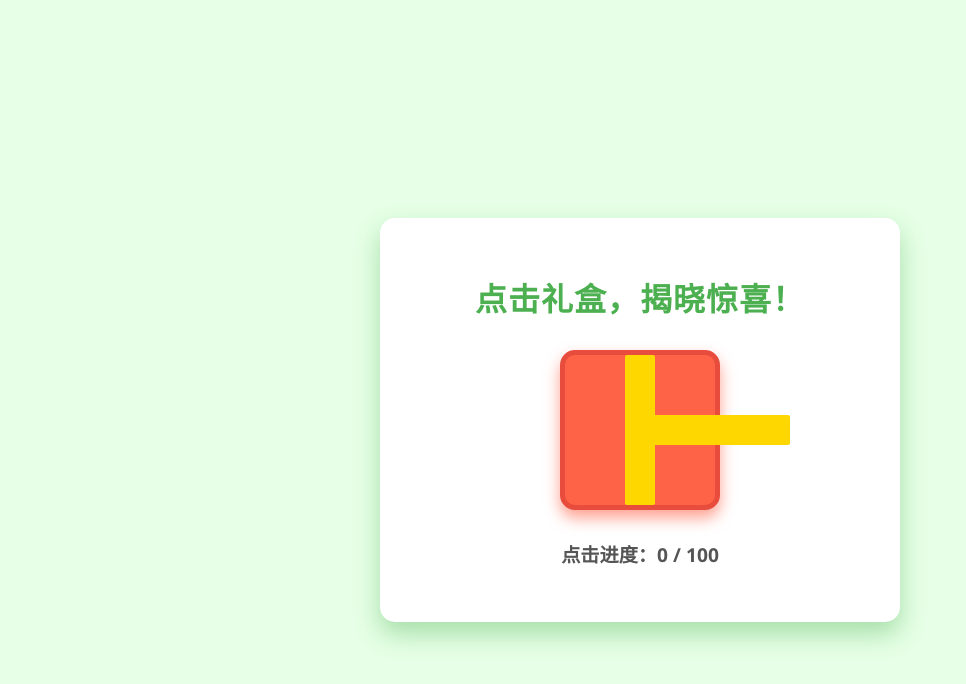
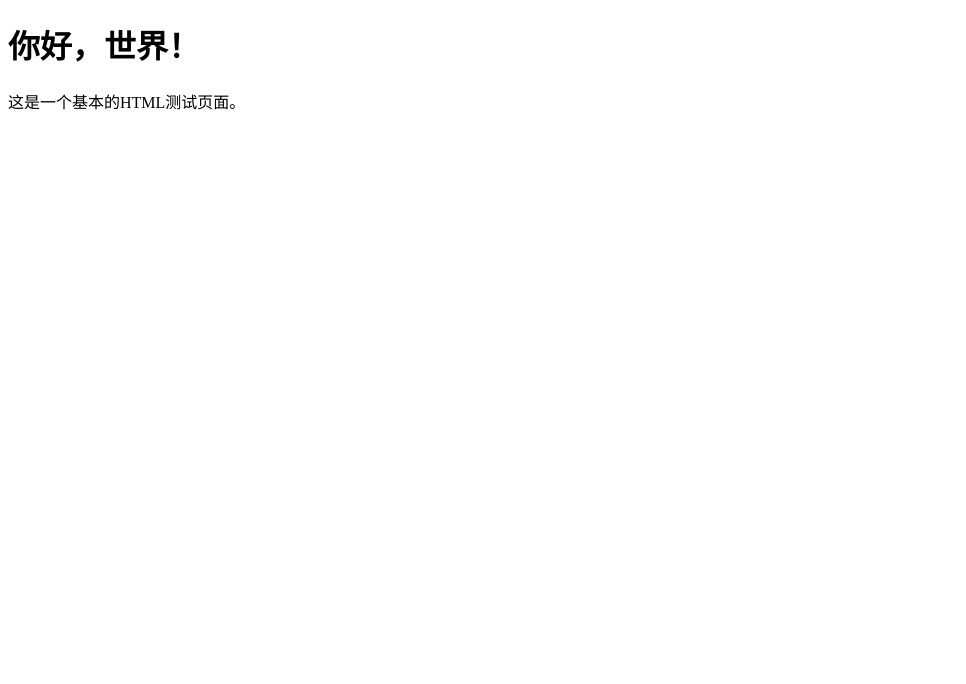
Before and after one commit to ssjnssns/Rumengawa, a plain HTML site: page index.html in a window 1280 px wide. Shown: the whole page, without its empty margins (0-966 px from the left). Drawn offline with Linux system fonts and the light colour scheme.

Commit message:
Update index.html

```diff
--- a/index.html
+++ b/index.html
@@ -3,161 +3,10 @@
 <head>
     <meta charset="UTF-8">
     <meta name="viewport" content="width=device-width, initial-scale=1.0">
-    <title>神秘礼盒：揭示豌豆射手</title>
-    <style>
-        body {
-            background-color: #e6ffe6; /* 柔和的浅绿色背景 */
-            font-family: 'Segoe UI', Tahoma, Geneva, Verdana, sans-serif;
-            margin: 0;
-            display: flex;
-            justify-content: center;
-            align-items: center;
-            min-height: 100vh;
-            color: #333;
-            padding: 20px;
-            flex-direction: column; /* 垂直居中内容 */
-        }
-
-        .container {
-            background-color: white;
-            padding: 35px;
-            border-radius: 15px;
-            box-shadow: 0 12px 25px rgba(76, 175, 80, 0.4);
-            text-align: center;
-            max-width: 450px;
-            width: 90%;
-            transition: transform 0.3s ease;
-        }
-
-        .container:hover {
-            transform: translateY(-5px);
-        }
-
-        h1 {
-            color: #4CAF50;
-            margin-bottom: 25px;
-            font-size: 2em;
-            letter-spacing: 1px;
-        }
-
-        /* 礼盒样式 */
-        #giftBox {
-            width: 150px;
-            height: 150px;
-            background-color: #ff6347; /* 鲜艳的红色礼盒 */
-            border-radius: 15px;
-            margin: 30px auto;
-            position: relative;
-            cursor: pointer;
-            box-shadow: 0 8px 15px rgba(255, 99, 71, 0.6);
-            transition: all 0.2s ease-in-out;
-            border: 5px solid #e74c3c;
-        }
-
-        #giftBox:hover {
-            transform: scale(1.05) rotate(2deg);
-            box-shadow: 0 12px 20px rgba(255, 99, 71, 0.8);
-        }
-
-        /* 礼盒丝带 */
-        #giftBox::before, #giftBox::after {
-            content: '';
-            position: absolute;
-            background-color: #ffd700; /* 金色丝带 */
-            border-radius: 2px;
-        }
-        /* 垂直丝带 */
-        #giftBox::before {
-            width: 30px;
-            height: 100%;
-            left: 50%;
-            transform: translateX(-50%);
-        }
-        /* 水平丝带 */
-        #giftBox::after {
-            height: 30px;
-            width: 100%;
-            top: 50%;
-            transform: translateY(-50%);
-        }
-
-        /* 点击进度显示 */
-        #clickCount {
-            margin-top: 20px;
-            font-size: 1.2em;
-            color: #555;
-            font-weight: bold;
-        }
-
-        /* 豌豆射手图片容器，初始隐藏 */
-        #peashooterDisplay {
-            display: none; /* 初始隐藏 */
-            animation: fadeIn 1s ease-out forwards; /* 出现时淡入效果 */
-        }
-
-        #peashooterDisplay img {
-            max-width: 100%;
-            height: auto;
-            border-radius: 10px;
-            border: 4px solid #81c784;
-            display: block;
-            margin: 0 auto 20px;
-        }
-
-        #peashooterDisplay p {
-            margin-top: 15px;
-            font-style: italic;
-            color: #666;
-            font-size: 1.1em;
-        }
-
-        /* 淡入动画 */
-        @keyframes fadeIn {
-            from { opacity: 0; transform: translateY(20px); }
-            to { opacity: 1; transform: translateY(0); }
-        }
-    </style>
+    <title>你好世界测试页</title>
 </head>
 <body>
-
-    <div class="container">
-        <h1 id="mainTitle">点击礼盒，揭晓惊喜！</h1>
-
-        <div id="interactiveArea">
-            <div id="giftBox" title="点击我！"></div>
-            <p id="clickCount">点击进度：0 / 100</p>
-        </div>
-
-        <div id="peashooterDisplay">
-            <img src="Https://i.meee.com.tw/N0oCRcP.jpg" alt="可爱的豌豆射手图片">
-            <p>一发入魂，保卫绿色家园！</p>
-        </div>
-    </div>
-
-    <script>
-        const giftBox = document.getElementById('giftBox');
-        const clickCountDisplay = document.getElementById('clickCount');
-        const interactiveArea = document.getElementById('interactiveArea');
-        const peashooterDisplay = document.getElementById('peashooterDisplay');
-        const mainTitle = document.getElementById('mainTitle');
-
-        let clicks = 0;
-        const requiredClicks = 100;
-
-        giftBox.addEventListener('click', () => {
-            if (clicks < requiredClicks) {
-                clicks++;
-                clickCountDisplay.textContent = `点击进度：${clicks} / ${requiredClicks}`;
-            }
-
-            if (clicks === requiredClicks) {
-                // 达到指定次数后
-                interactiveArea.style.display = 'none'; // 隐藏礼盒和计数
-                peashooterDisplay.style.display = 'block'; // 显示豌豆射手图片
-                mainTitle.textContent = '🌱 豌豆射手 - 守护花园 🌱'; // 更新标题
-            }
-        });
-    </script>
-
+    <h1>你好，世界！</h1>
+    <p>这是一个基本的HTML测试页面。</p>
 </body>
 </html>
```
